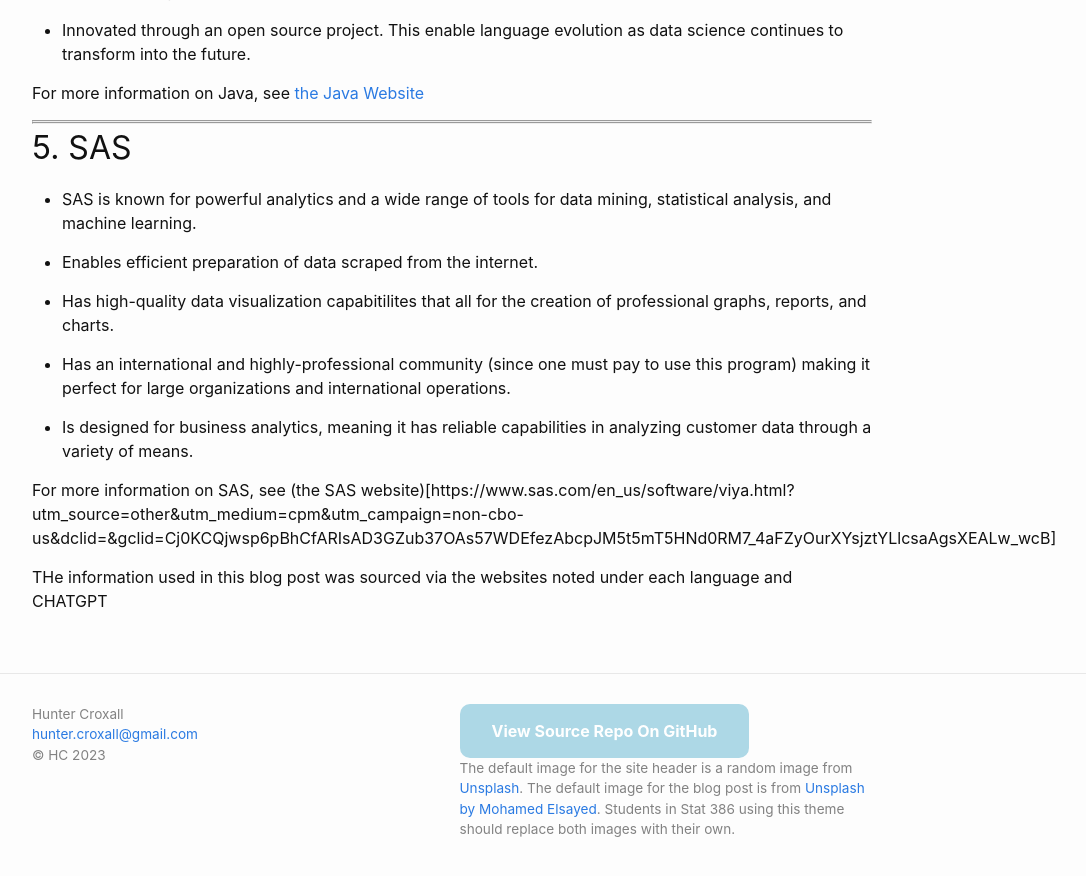
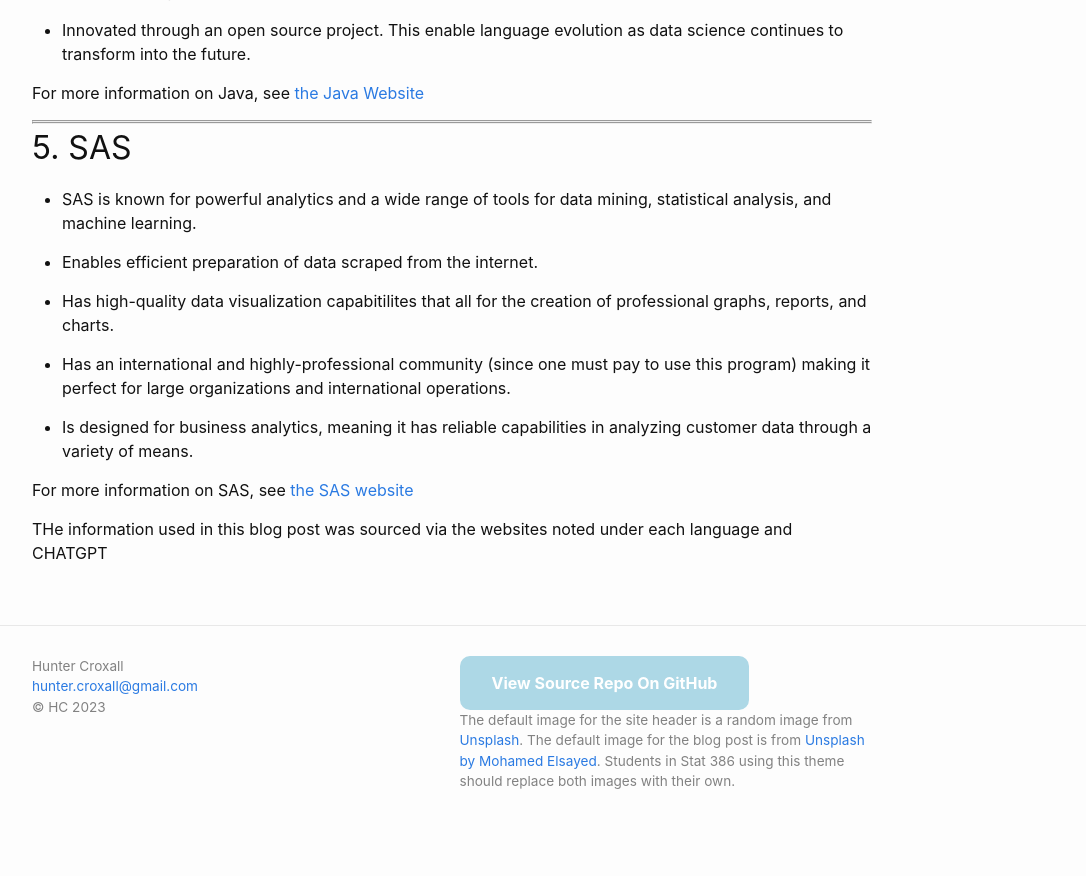
Before and after one commit to huntercroxall/huntercroxall.github.io, a Jekyll site: the page built from _posts/2023-10-12-first-post.md, in a window 1280 px wide and 900 px high, scrolled down 2028 px. Shown: the top 876 px of the window, without its empty margins (188-1274 px from the left). Built offline with Jekyll 4.4.1, drawn with Linux system fonts in a browser that asks for light colours; comment, search, counter and statistics services are not loaded; after the commit the page ends 2880 px from its top, so only the background shows below that; part of the change alters nothing that is shown.

Commit message:
fixed SAS link 2023-10-12-first-post.md

```diff
--- a/_posts/2023-10-12-first-post.md
+++ b/_posts/2023-10-12-first-post.md
@@ -88,7 +88,7 @@ For more information on Java, see [the Java Website](https://www.java.com/en/dow
 
 * Is designed for business analytics, meaning it has reliable capabilities in analyzing customer data through a variety of means.
 
-For more information on SAS, see (the SAS website)[https://www.sas.com/en_us/software/viya.html?utm_source=other&utm_medium=cpm&utm_campaign=non-cbo-us&dclid=&gclid=Cj0KCQjwsp6pBhCfARIsAD3GZub37OAs57WDEfezAbcpJM5t5mT5HNd0RM7_4aFZyOurXYsjztYLlcsaAgsXEALw_wcB]
+For more information on SAS, see [the SAS website](https://www.sas.com/en_us/company-information.html)
 
 
 
```
